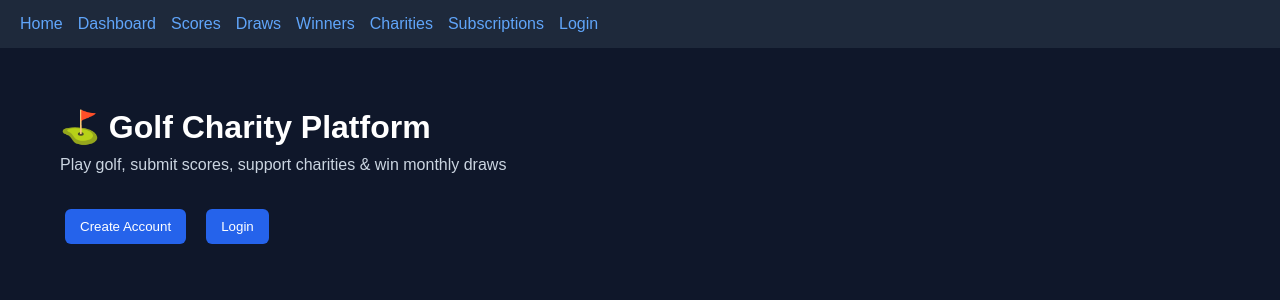
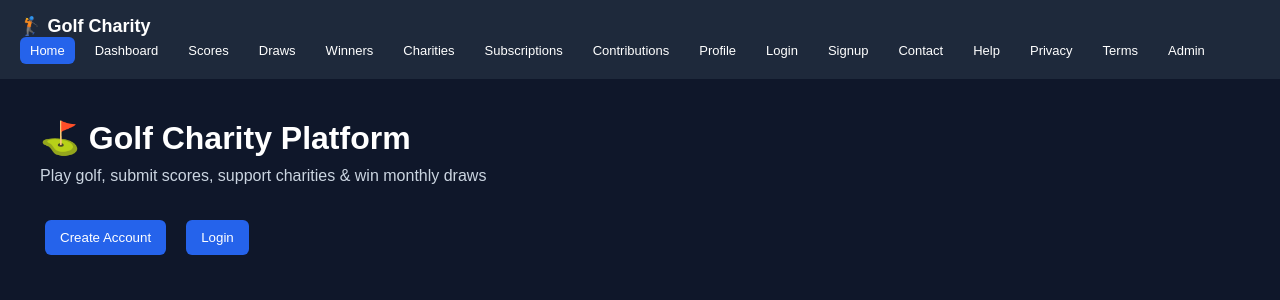
Before and after one commit to Arp8it2/digital-heroes, a Next.js app: page / in a window 1280 px wide. Shown: the top 300 px of the page. Built offline with nearby package versions, Linux system fonts and the light colour scheme.

Commit message:
fix layout + navbar integration

```diff
--- a/src/app/layout.tsx
+++ b/src/app/layout.tsx
@@ -1,8 +1,9 @@
 import "./globals.css";
+import Navbar from "@/components/Navbar";
 
 export const metadata = {
-  title: "Golf Charity Platform",
-  description: "Play golf, support charities, and win monthly draws",
+  title: "Digital Heroes",
+  description: "Golf Charity Platform",
 };
 
 export default function RootLayout({
@@ -12,42 +13,23 @@ export default function RootLayout({
 }) {
   return (
     <html lang="en">
-      <body>
-        <div style={styles.wrapper}>
-          <nav style={styles.nav}>
-            <a href="/">Home</a>
-            <a href="/dashboard">Dashboard</a>
-            <a href="/scores">Scores</a>
-            <a href="/draws">Draws</a>
-            <a href="/winners">Winners</a>
-            <a href="/charities">Charities</a>
-            <a href="/subscriptions">Subscriptions</a>
-            <a href="/login">Login</a>
-          </nav>
+      <body
+        style={{
+          margin: 0,
+          padding: 0,
+          background: "#0f172a",
+          color: "white",
+          fontFamily: "Arial, sans-serif",
+        }}
+      >
+        {/* GLOBAL NAVBAR */}
+        <Navbar />
 
-          <main style={styles.main}>{children}</main>
-        </div>
+        {/* PAGE CONTENT */}
+        <main style={{ minHeight: "100vh" }}>
+          {children}
+        </main>
       </body>
     </html>
   );
 }
-
-const styles: { [key: string]: React.CSSProperties } = {
-  wrapper: {
-    minHeight: "100vh",
-    background: "#0f172a",
-    color: "white",
-  },
-
-  nav: {
-    display: "flex",
-    gap: "15px",
-    padding: "15px 20px",
-    background: "#1e293b",
-    flexWrap: "wrap",
-  },
-
-  main: {
-    padding: "20px",
-  },
-};
```
